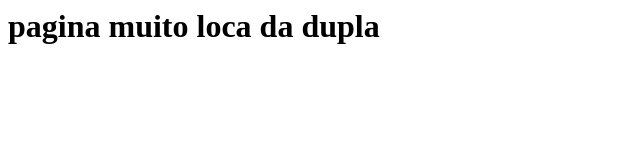
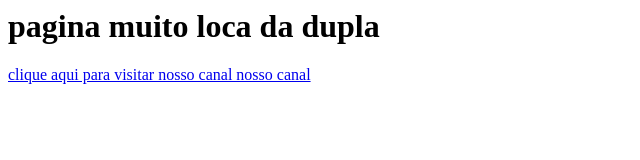
Before and after one commit to RenatoMontanher/felipeeRenato, a plain HTML site: page index.html in a window 1280 px wide. Shown: the whole page, without its empty margins (0-640 px from the left). Drawn offline with Linux system fonts and the light colour scheme.

Commit message:
link canal

```diff
--- a/index.html
+++ b/index.html
@@ -1,8 +1,9 @@
 <html>
     <head>
-
+        <title>Dupla Felipe & Renato :D</title>
     </head>
     <body>
         <h1>pagina muito loca da dupla</h1>
+        <a href="https://www.youtube.com/channel/UC5jw_qOvoYV41BKuP8tKCsA">clique aqui para visitar nosso canal nosso canal </a>
     </body>
 </html>
```
